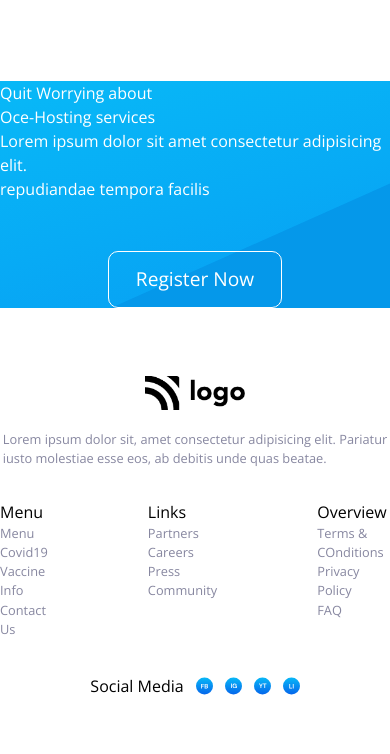
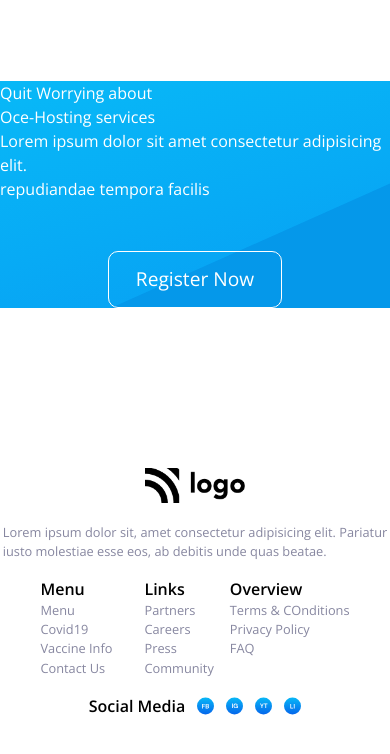
Before and after one commit to shaquibkhan/Hosting-Landing-Page, a plain HTML site: page index.html in a window 390 px wide. Shown: the part 8549-9303 px from the top of the page. Before the commit the page ends 9255 px from the top, so only its background shows below. Drawn offline with nearby package versions, Linux system fonts and the light colour scheme; files whose address does not match are found by name.

Commit message:
responsive code across the devices

```diff
--- a/css/style.css
+++ b/css/style.css
@@ -225,10 +225,10 @@ font-size: 2rem;
 .footer-row-2{
     margin-top: 60px;
     display: flex;
-    justify-content: space-around;
+    justify-content: space-between;
     width: 100%;
     align-items: center;
-    height: 40vh;
+    /* height: 40vh; */
 }
 .logo-footer >p, .menu-footer >li, .link-footer >li, .overview-footer >li{
     font-size: 0.8rem;
@@ -239,7 +239,6 @@ font-size: 2rem;
 .footer-link{
     display: flex;
     justify-content: space-between;
-    max-width: 40%;
 }
 .social-footer >img{
     max-width:25px;
@@ -247,8 +246,7 @@ font-size: 2rem;
 }
 .social-footer{
     display: flex;
-    margin-top: 20px;
-    justify-content:space-between;
+
 }
 /* All Media Query goes here */
 @media (max-width:768px){
@@ -308,15 +306,17 @@ font-size: 2rem;
         flex-direction: column;
         justify-content: space-around;
         align-items: center;
-        /* margin-top: 100px; */
+        margin-top: 100px;
         gap:20px;
     }
     .footer-link{
         display: flex;
         flex-direction: row;
-        justify-content: space-between;
-        gap:100px;
-        max-width: 100%;
+
+    }
+    .social-footer{
+
+
     }
 }
 @media (min-width:1099px){
--- a/index.html
+++ b/index.html
@@ -278,36 +278,36 @@
             </div>
         </div>
         <div class="container">
-            <div class="footer-row-2">
+            <div class="footer-row-2 mb-12">
                 <div class="logo-footer">
                     <img src=".//assets/Logo.png" alt="footer-logo">
                     <p class="grey-me">Lorem ipsum dolor sit, amet consectetur adipisicing elit. Pariatur <br> iusto
                         molestiae esse eos, ab debitis unde quas beatae.</p>
                 </div>
                 <div class="footer-link mt-4">
-                    <div class="menu-footer">
-                        <h3>Menu</h3>
+                    <div class="menu-footer mr-4">
+                        <h3 class="font-semibold">Menu</h3>
                         <li class="grey-me">Menu</li>
                         <li class="grey-me">Covid19</li>
                         <li class="grey-me">Vaccine Info</li>
                         <li class="grey-me">Contact Us</li>
                     </div>
-                    <div class="link-footer">
-                        <h3>Links</h3>
+                    <div class="link-footer ml-4">
+                        <h3 class="font-semibold">Links</h3>
                         <li class="grey-me">Partners</li>
                         <li class="grey-me">Careers</li>
                         <li class="grey-me">Press</li>
                         <li class="grey-me">Community</li>
                     </div>
-                    <div class="overview-footer">
-                        <h3>Overview</h3>
+                    <div class="overview-footer ml-4">
+                        <h3 class="font-semibold">Overview</h3>
                         <li class="grey-me">Terms & COnditions</li>
                         <li class="grey-me">Privacy Policy</li>
                         <li class="grey-me">FAQ</li>
                     </div>
                 </div>
-                <div class="social-footer">
-                    <h3>Social Media</h3>
+                <div class="social-footer mt-4">
+                    <h3 class="font-semibold">Social Media</h3>
                     <img src="./assets/fb.svg" alt="fb-icon">
                     <img src="./assets/ig.svg" alt="ig-icon">
                     <img src="./assets/youtube.svg" alt="yt-icon">
```
